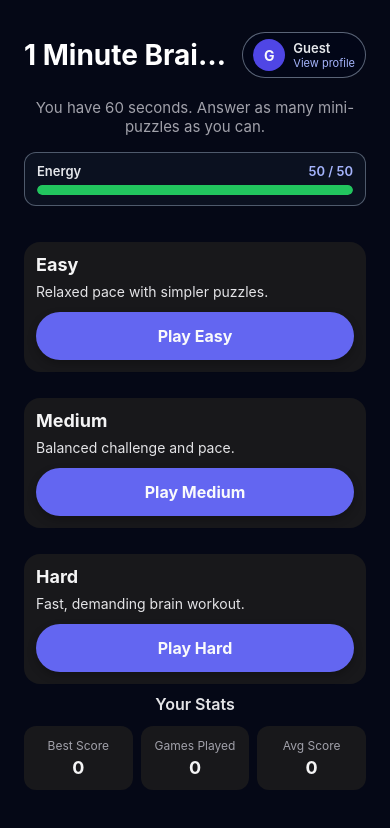
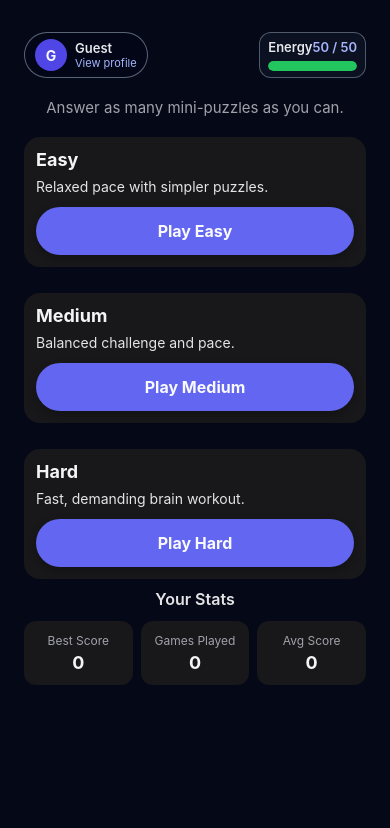
Before and after one commit to mdturin/1-Minute-Brain-Challenge, a React Native app in the folder app/: screen /Home in a window 390 px wide. Shown: the top 828 px of the page. Built offline with nearby package versions, Linux system fonts and the light colour scheme.

Commit message:
removed title

```diff
--- a/app/src/screens/HomeScreen.tsx
+++ b/app/src/screens/HomeScreen.tsx
@@ -121,13 +121,6 @@ export default function HomeScreen({ navigation }: Props) {
         <View style={styles.innerContainer}>
         <View style={styles.header}>
           <View style={styles.headerTopRow}>
-            <Text
-              style={styles.title}
-              numberOfLines={1}
-              adjustsFontSizeToFit
-            >
-              1 Minute Brain Challenge
-            </Text>
             <TouchableOpacity
               style={styles.profileChip}
               onPress={() => navigation.navigate('Profile')}
@@ -150,8 +143,6 @@ export default function HomeScreen({ navigation }: Props) {
                 <Text style={styles.profileLink}>View profile</Text>
               </View>
             </TouchableOpacity>
-          </View>
-          <Text style={styles.subtitle}>You have 60 seconds. Answer as many mini-puzzles as you can.</Text>
             <View style={styles.energyContainer}>
               <View style={styles.energyHeaderRow}>
                 <Text style={styles.energyLabel}>Energy</Text>
@@ -171,6 +162,8 @@ export default function HomeScreen({ navigation }: Props) {
                 />
               </View>
             </View>
+          </View>
+          <Text style={styles.subtitle}>Answer as many mini-puzzles as you can.</Text>
           {energyMessage && <Text style={styles.energyMessage}>{energyMessage}</Text>}
         </View>
 
@@ -290,7 +283,6 @@ const styles = StyleSheet.create({
     borderRadius: 999,
     borderWidth: 1,
     borderColor: 'rgba(148, 163, 184, 0.6)',
-    marginLeft: 12,
   },
   profileAvatar: {
     width: 32,
@@ -319,12 +311,12 @@ const styles = StyleSheet.create({
     color: '#a5b4fc',
   },
   energyContainer: {
-    marginTop: 16,
+    marginTop: 0,
     backgroundColor: '#0b1120',
     borderRadius: 12,
-    paddingVertical: 10,
-    paddingHorizontal: 12,
-    marginBottom: 16,
+    paddingVertical: 6,
+    paddingHorizontal: 8,
+    marginBottom: 0,
     borderWidth: 1,
     borderColor: 'rgba(148, 163, 184, 0.5)',
   },
```
Lines whose indentation alone changed are shown as unchanged.
